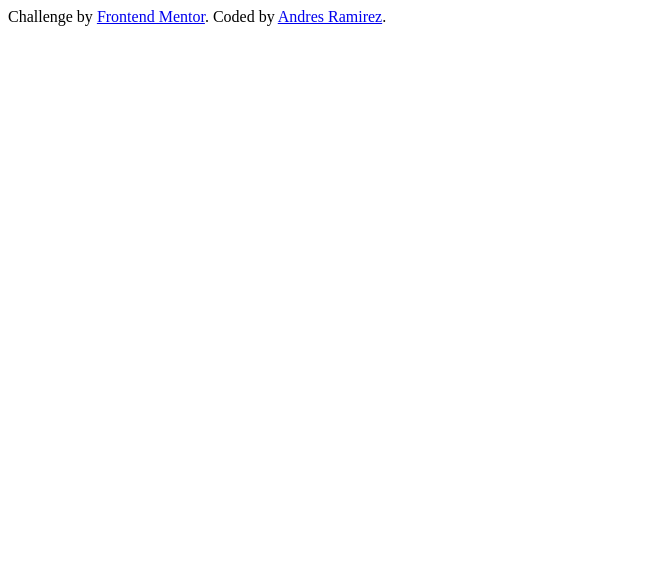
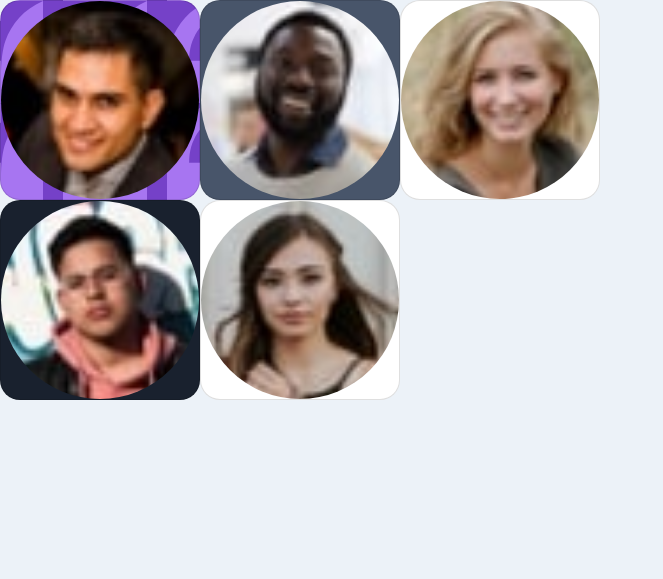
Before and after one commit to ARam2142/testimonials-grid-section-main, a plain HTML site: page index.html in a window 1280 px wide. Shown: the whole page, without its empty margins (0-663 px from the left). Drawn offline with nearby package versions, Linux system fonts and the light colour scheme.

Commit message:
lets start grid

```diff
--- a/index.html
+++ b/index.html
@@ -1,63 +1,103 @@
 <!DOCTYPE html>
 <html lang="en">
+
 <head>
   <meta charset="UTF-8">
-  <meta name="viewport" content="width=device-width, initial-scale=1.0"> <!-- displays site properly based on user's device -->
+  <meta name="viewport" content="width=device-width, initial-scale=1.0">
+  <!-- CSS only -->
+<link href="https://cdn.jsdelivr.net/npm/bootstrap@5.0.0-beta3/dist/css/bootstrap.min.css" rel="stylesheet"
+integrity="sha384-eOJMYsd53ii+scO/bJGFsiCZc+5NDVN2yr8+0RDqr0Ql0h+rP48ckxlpbzKgwra6" crossorigin="anonymous">
+  <link rel="icon" type="image/png" sizes="32x32" href="./images/favicon-32x32.png">
+  <link rel="stylesheet" href="style.css">
+  <title>Frontend Mentor | Testimonials Grid</title>
+</head>
 
-  <link rel="icon" type="image/png" sizes="32x32" href="./images/favicon-32x32.png">
-
-  <title>Frontend Mentor | Testimonials Grid</title>
-
-
-</head>
 <body>
 
+  <div class="container">
+    <div class="card one">
+      <img src="images/image-daniel.jpg" alt="daniel">
+      <p class="name">Daniel Clifford</p>
+      <p class="verify">Verified Graduate</p>
 
-
-  <!-- Daniel Clifford
-  Verified Graduate
-
+      <h2 style="color: white;">
         I received a job offer mid-course, and the subjects I learned were current, if not more so,
         in the company I joined. I honestly feel I got every penny’s worth.
+      </h2>
 
+      <p class="review">
         “ I was an EMT for many years before I joined the bootcamp. I’ve been looking to make a
         transition and have heard some people who had an amazing experience here. I signed up
         for the free intro course and found it incredibly fun! I enrolled shortly thereafter.
         The next 12 weeks was the best - and most grueling - time of my life. Since completing
         the course, I’ve successfully switched careers, working as a Software Engineer at a VR startup. ”
+      </p>
 
-  Jonathan Walters
-  Verified Graduate
 
-  The team was very supportive and kept me motivated
+    </div>
 
+    <div class="card two">
+      <img src="images/image-jonathan.jpg" alt="Jonathan">
+      <p class="name">Jonathan Walters </p>
+      <p class="verify">Verified Graduate</p>
+
+      <h2 style="color: white;">
+        team was very supportive and kept me motivated
+      </h2>
+
+      <p class="review">
         “ I started as a total newbie with virtually no coding skills. I now work as a mobile engineer
         for a big company. This was one of the best investments I’ve made in myself. ”
+      </p>
 
-  Jeanette Harmon
-  Verified Graduate
 
+    </div>
+
+    <div class="card three">
+      <img src="images/image-jeanette.jpg" alt="Jeanette">
+      <p class="name">Jeanette Harmon</p>
+      <p class="verify">Verified Graduate</p>
+
+      <h2>
         An overall wonderful and rewarding experience
+      </h2>
 
+      <p class="review">
         “ Thank you for the wonderful experience! I now have a job I really enjoy, and make a good living
         while doing something I love. ”
+      </p>
 
-  Patrick Abrams
-  Verified Graduate
+    </div>
 
+    <div class="card four">
+      <img src="images/image-patrick.jpg" alt="Patrick">
+      <p class="name">Patrick Abrams</p>
+      <p class="verify">Verified Graduate</p>
+
+      <h2 style="color: white;">
         Awesome teaching support from TAs who did the bootcamp themselves. Getting guidance from them and
         learning from their experiences was easy.
+      </h2>
 
+      <p class="review">
         “ The staff seem genuinely concerned about my progress which I find really refreshing. The program
         gave me the confidence necessary to be able to go out in the world and present myself as a capable
         junior developer. The standard is above the rest. You will get the personal attention you need from
         an incredible community of smart and amazing people. ”
+      </p>
 
-  Kira Whittle
-  Verified Graduate
+    </div>
 
+    <div class="card five">
+      <img src="images/image-kira.jpg" alt="Kira">
+      <p class="name">Kira Whittle</p>
+      <p class="verify">Verified Graduate</p>
+
+      <h2>
         Such a life-changing experience. Highly recommended!
+      </h2>
 
+      <p class="review">
         “ Before joining the bootcamp, I’ve never written a line of code. I needed some structure from
         professionals who can help me learn programming step by step. I was encouraged to enroll by a former
         student of theirs who can only say wonderful things about the program. The entire curriculum and staff
@@ -65,11 +105,19 @@
         project, in particular, was outstanding. It took my learning to the next level in a way that no tutorial
         could ever have. In fact, I’ve often referred to it during interviews as an example of my developent
         experience. It certainly helped me land a job as a full-stack developer after receiving multiple offers.
-  100% recommend! ” -->
+        100% recommend! ”
+      </p>
+    </div>
+  </div>
 
-  <div class="attribution">
+
+
+
+
+  <!-- <div class="attribution">
     Challenge by <a href="https://www.frontendmentor.io?ref=challenge" target="_blank">Frontend Mentor</a>.
     Coded by <a href="#">Andres Ramirez</a>.
-  </div>
+  </div> -->
 </body>
+
 </html>
--- /dev/null
+++ b/style.css
@@ -0,0 +1,57 @@
+* {
+    font-size: 13px;
+    font-family: 'Barlow Semi Condensed';
+    font-weight: 500, 600;
+    box-sizing: content-box;
+}
+
+body {
+    background-color: hsl(210, 46%, 95%);
+}
+
+div.container {
+    margin: 0;
+    padding: 0;
+    width: 100%;
+    display: grid;
+    grid-template-columns: 200px 200px 200px;
+    grid-template-rows: 200px 200px;
+}
+
+img {
+    border-radius: 50%;
+}
+
+div.card {
+    overflow: hidden;
+}
+
+p {
+    color: hsl(0, 0%, 81%);
+}
+
+div.card.one {
+    background-color: hsl(263, 55%, 52%);
+    background-image: url(images/bg-pattern-quotation.svg);
+    border-radius: 20px;
+}
+
+div.card.two {
+    background-color: hsl(217, 19%, 35%);
+    border-radius: 20px;
+}
+
+div.card.three {
+    background-color: hsl(0, 0%, 100%);
+    border-radius: 20px;
+}
+
+div.card.four {
+    background-color: hsl(219, 29%, 14%);
+    border-radius: 20px;
+}
+
+div.card.five {
+    background-color: hsl(0, 0%, 100%);
+    border-radius: 20px;
+}
```
Lines whose indentation alone changed are shown as unchanged.
